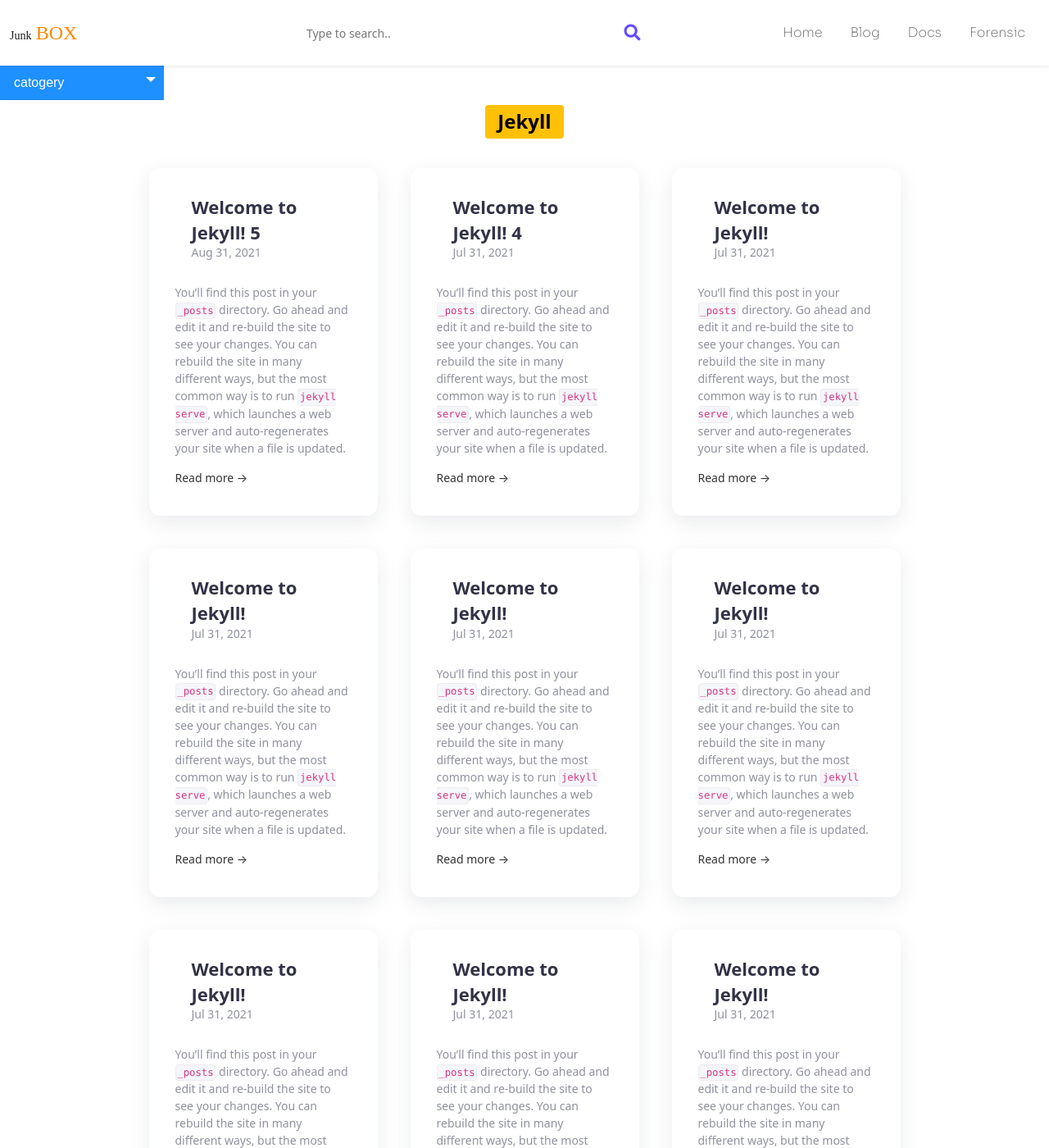
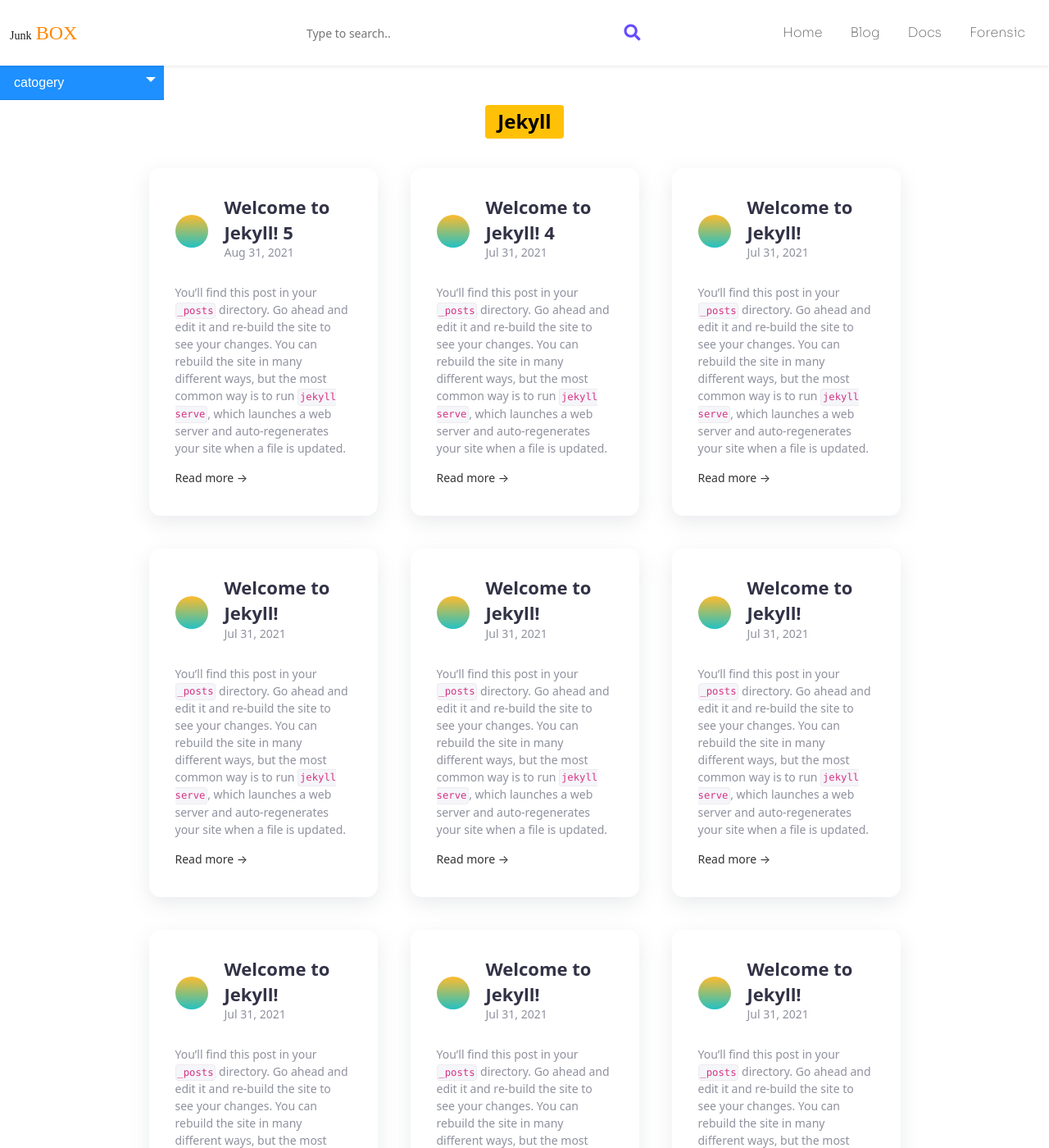
Before and after one commit to sphirix/deathnote, a Jekyll site: the page built from _pages/categories.md, in a window 1280 px wide and 1400 px high. Shown: the whole window at 82% size. Built offline with Jekyll 4.4.1, drawn with Linux system fonts in a browser that asks for light colours; nearby versions of some CDN libraries; some web fonts are replaced; comment, search, counter and statistics services are not loaded.

Commit message:
author color change

```diff
--- a/_data/authors.yml
+++ b/_data/authors.yml
@@ -1,7 +1,7 @@
 Bunty1:
   name: Bunty1
   twitter: https://twitter.com/wowthemesnet
-  pic: https://blog.webjeda.com/assets/thumbs/jekyll-admin-tutorial.png
+  pic: https://jekyll-theme-docs.netlify.app/uploads/avatar-alex.png
   bio: Author of Mediumish a Bootstrap Medium styled template available for WordPress HTML Ghost and Jekyll. You are currently previewing Jekyll template demo.
   email: wowthemesnet@gmail.com
 Jubba:
--- a/_includes/longcard.html
+++ b/_includes/longcard.html
@@ -5,6 +5,14 @@
         <div class="postcard-img">
             {% if author.pic %}
             <img class="img-border-circle avatar" src=" {{ author.pic }} " alt="Ven" />
+            {%else%}
+        {% assign min = 0 %}
+        {% assign max = 500 %}
+        {% assign diff = max | minus: min %}
+        {% assign random = "now" | date: "%N" | modulo: diff | plus: min %}
+        {% assign colors = 'red|green|blue|yellow|orange' | split: '|' %}
+        {% assign randval = random | slice:0 | to_integer %}
+            <span class="dot {{ colors[randval] }}-grad-img"></span>
             {%endif%}
         </div>
         <div class="postcard-title">
@@ -24,7 +32,8 @@
         {% endfor %}
     </div> -->
     <div class="postcard-desc">
-        <p>{{ post.excerpt }}</p>
+        <p>{{ post.excerpt }}
+       <!-- {% assign colors = ["red","green","blue","yellow","orange"] %} --></p>
     </div>
     <div class="card-foot">
         <span class="foot-link">
--- a/assets/css/main.css
+++ b/assets/css/main.css
@@ -820,6 +820,37 @@
   width: 40px;
 }
 
+.dot{
+  height: 40px;
+  width: 40px;
+  border-radius: 50%;
+  display: inline-block;
+}
+/* image gradient */
+.red-grad-img{
+  background: rgb(34,193,195);
+background: -moz-linear-gradient(0deg, rgba(34,193,195,1) 0%, rgba(253,187,45,1) 100%);
+background: -webkit-linear-gradient(0deg, rgba(34,193,195,1) 0%, rgba(253,187,45,1) 100%);
+background: linear-gradient(0deg, rgba(34,193,195,1) 0%, rgba(253,187,45,1) 100%);
+filter: progid:DXImageTransform.Microsoft.gradient(startColorstr="#22c1c3",endColorstr="#fdbb2d",GradientType=1);
+}
+.green-grad-img{
+  background: rgb(253,29,29);
+background: -moz-linear-gradient(90deg, rgba(253,29,29,1) 0%, rgba(252,176,69,1) 55%, rgba(131,58,180,1) 100%);
+background: -webkit-linear-gradient(90deg, rgba(253,29,29,1) 0%, rgba(252,176,69,1) 55%, rgba(131,58,180,1) 100%);
+background: linear-gradient(90deg, rgba(253,29,29,1) 0%, rgba(252,176,69,1) 55%, rgba(131,58,180,1) 100%);
+filter: progid:DXImageTransform.Microsoft.gradient(startColorstr="#fd1d1d",endColorstr="#833ab4",GradientType=1);
+}
+.blue-grad-img{
+  background-image: linear-gradient(to bottom, #a40287, #8b4fb9, #6077da, #2998ea, #12b3eb);
+}
+.yellow-grad-img{
+  background-image: linear-gradient(to bottom, #2500d6, #f10092, #ff003f, #ffa400, #deff00);
+}
+.orange-grad-img{
+  background-image: linear-gradient(to bottom, #a6ff00, #f8a800, #ff3028, #d70073, #4c00a1);
+}
+
 .img-border-circle {
   border-radius: 50%;
   /* border: 1px solid rgb(230, 230, 230); */
```
